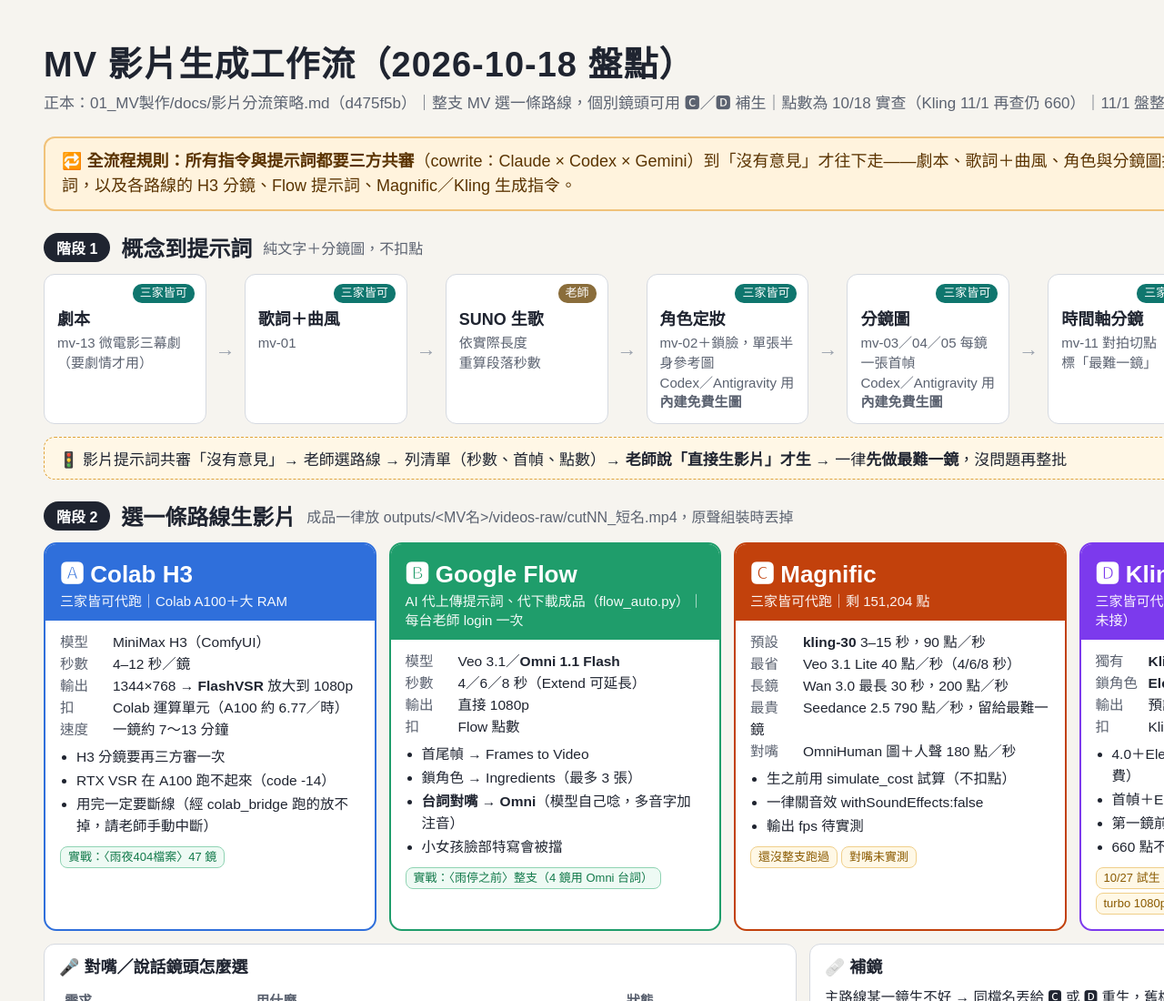
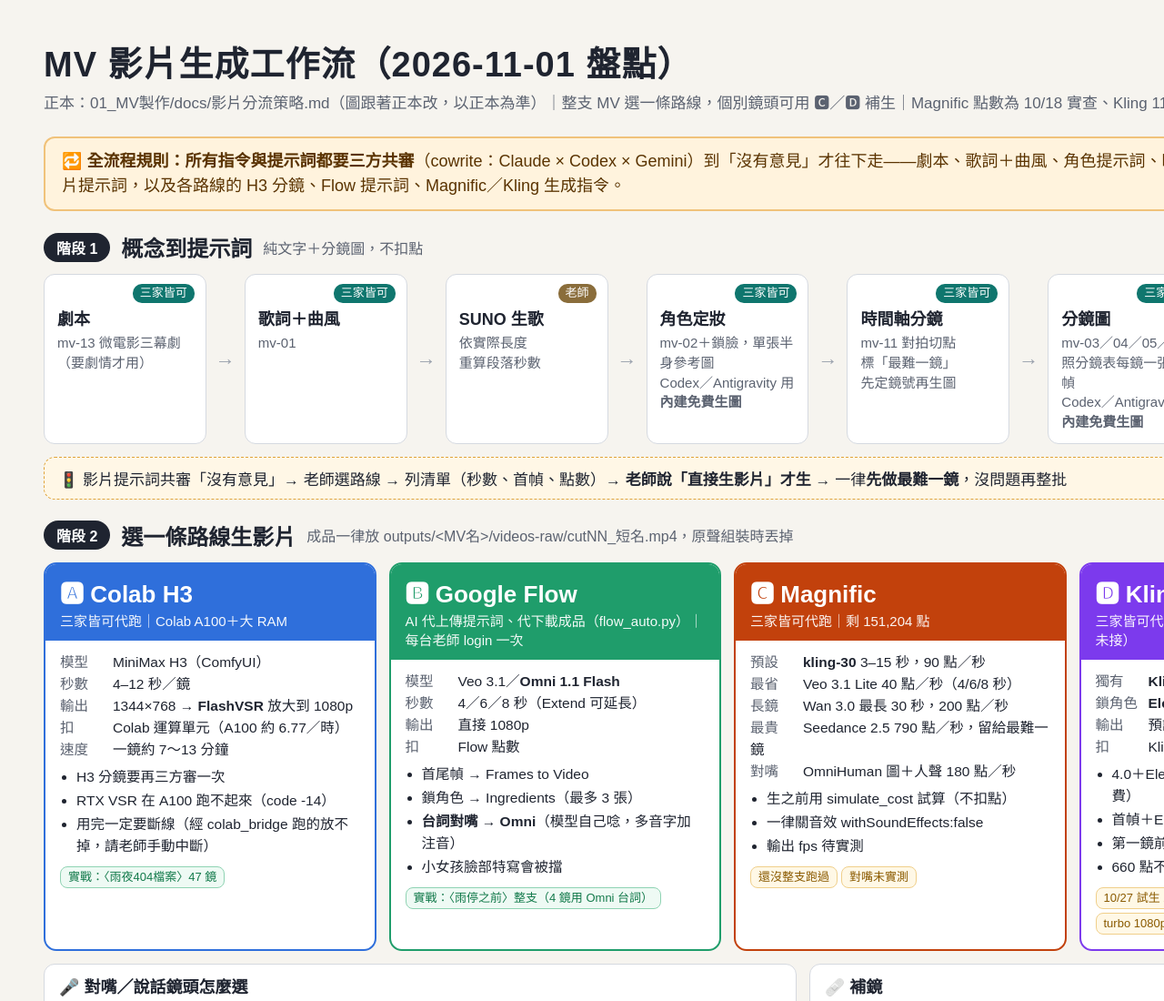
Before and after one commit to sanshinechu/mv-production-toolkit, a plain HTML site: page docs/影片生成工作流.html in a window 1280 px wide. Shown: the top 1100 px of the page at 91% size. Drawn offline with Linux system fonts and the light colour scheme.

Commit message:
統一「先定分鏡表再生分鏡圖」，並修盤點剩下的 5 個小問題
- 順序（2026-11-01 老師定）：主角造型 → 時間軸分鏡表 → 分鏡圖 → 影片提示詞；分流策略、README、流程圖、MV_WORKFLOW_GUIDE 一起改
- 專案範本補 8🅲 Magnific、8🅳 Kling.ai 兩列
- AGENTS.md：MV_11 輸出 storyboard_vN.md 三支腳本共用；MV_12 檔名改 cutNN_*
- 分流策略：MCP 機器清單只寫實查過的（家裡用筆電 11-01 已連上），其他台標未查
- 流程圖：標題改 11-01 盤點、拿掉會過期的 commit 編號，重產 PNG

Co-Authored-By: Claude Opus 5.5 <noreply@anthropic.com>

```diff
--- a/docs/影片生成工作流.html
+++ b/docs/影片生成工作流.html
@@ -49,18 +49,18 @@ th{color:var(--sub);font-weight:600}
 .legend{margin-top:18px;color:var(--sub);font-size:14px;display:flex;gap:18px;flex-wrap:wrap}
 </style></head><body><div class="wrap">
 
-<h1>MV 影片生成工作流（2026-10-18 盤點）</h1>
-<div class="meta">正本：01_MV製作/docs/影片分流策略.md（d475f5b）｜整支 MV 選一條路線，個別鏡頭可用 🅲／🅳 補生｜點數為 10/18 實查（Kling 11/1 再查仍 660）｜11/1 盤整更新</div>
+<h1>MV 影片生成工作流（2026-11-01 盤點）</h1>
+<div class="meta">正本：01_MV製作/docs/影片分流策略.md（圖跟著正本改，以正本為準）｜整支 MV 選一條路線，個別鏡頭可用 🅲／🅳 補生｜Magnific 點數為 10/18 實查、Kling 11/1 實查 660 點</div>
 
-<div class="rule">🔁 <b>全流程規則：所有指令與提示詞都要三方共審</b>（cowrite：Claude × Codex × Gemini）到「沒有意見」才往下走——劇本、歌詞＋曲風、角色與分鏡圖提示詞、時間軸分鏡、影片提示詞，以及各路線的 H3 分鏡、Flow 提示詞、Magnific／Kling 生成指令。</div>
+<div class="rule">🔁 <b>全流程規則：所有指令與提示詞都要三方共審</b>（cowrite：Claude × Codex × Gemini）到「沒有意見」才往下走——劇本、歌詞＋曲風、角色提示詞、時間軸分鏡、分鏡圖提示詞、影片提示詞，以及各路線的 H3 分鏡、Flow 提示詞、Magnific／Kling 生成指令。</div>
 <div class="stage"><span class="no">階段 1</span><span class="t">概念到提示詞</span><span class="s">純文字＋分鏡圖，不扣點</span></div>
 <div class="row">
   <div class="step"><span class="who m">三家皆可</span><b>劇本</b><span>mv-13 微電影三幕劇<br>（要劇情才用）</span></div><div class="arrow">→</div>
   <div class="step"><span class="who m">三家皆可</span><b>歌詞＋曲風</b><span>mv-01</span></div><div class="arrow">→</div>
   <div class="step"><span class="who t">老師</span><b>SUNO 生歌</b><span>依實際長度<br>重算段落秒數</span></div><div class="arrow">→</div>
   <div class="step"><span class="who m">三家皆可</span><b>角色定妝</b><span>mv-02＋鎖臉，單張半身參考圖<br>Codex／Antigravity 用<b style="display:inline;font-size:15px;margin:0">內建免費生圖</b></span></div><div class="arrow">→</div>
-  <div class="step"><span class="who m">三家皆可</span><b>分鏡圖</b><span>mv-03／04／05 每鏡一張首幀<br>Codex／Antigravity 用<b style="display:inline;font-size:15px;margin:0">內建免費生圖</b></span></div><div class="arrow">→</div>
-  <div class="step"><span class="who m">三家皆可</span><b>時間軸分鏡</b><span>mv-11 對拍切點<br>標「最難一鏡」</span></div><div class="arrow">→</div>
+  <div class="step"><span class="who m">三家皆可</span><b>時間軸分鏡</b><span>mv-11 對拍切點<br>標「最難一鏡」<br>先定鏡號再生圖</span></div><div class="arrow">→</div>
+  <div class="step"><span class="who m">三家皆可</span><b>分鏡圖</b><span>mv-03／04／05／12 照分鏡表每鏡一張首幀<br>Codex／Antigravity 用<b style="display:inline;font-size:15px;margin:0">內建免費生圖</b></span></div><div class="arrow">→</div>
   <div class="step"><span class="who m">三家皆可</span><b>影片提示詞</b><span>mv-06</span></div>
 </div>
 <div class="gate">🚦 影片提示詞共審「沒有意見」→ 老師選路線 → 列清單（秒數、首幀、點數）→ <b>老師說「直接生影片」才生</b> → 一律<b>先做最難一鏡</b>，沒問題再整批</div>
```
Also changed, not shown: docs/影片生成工作流.png, 5 other files.
